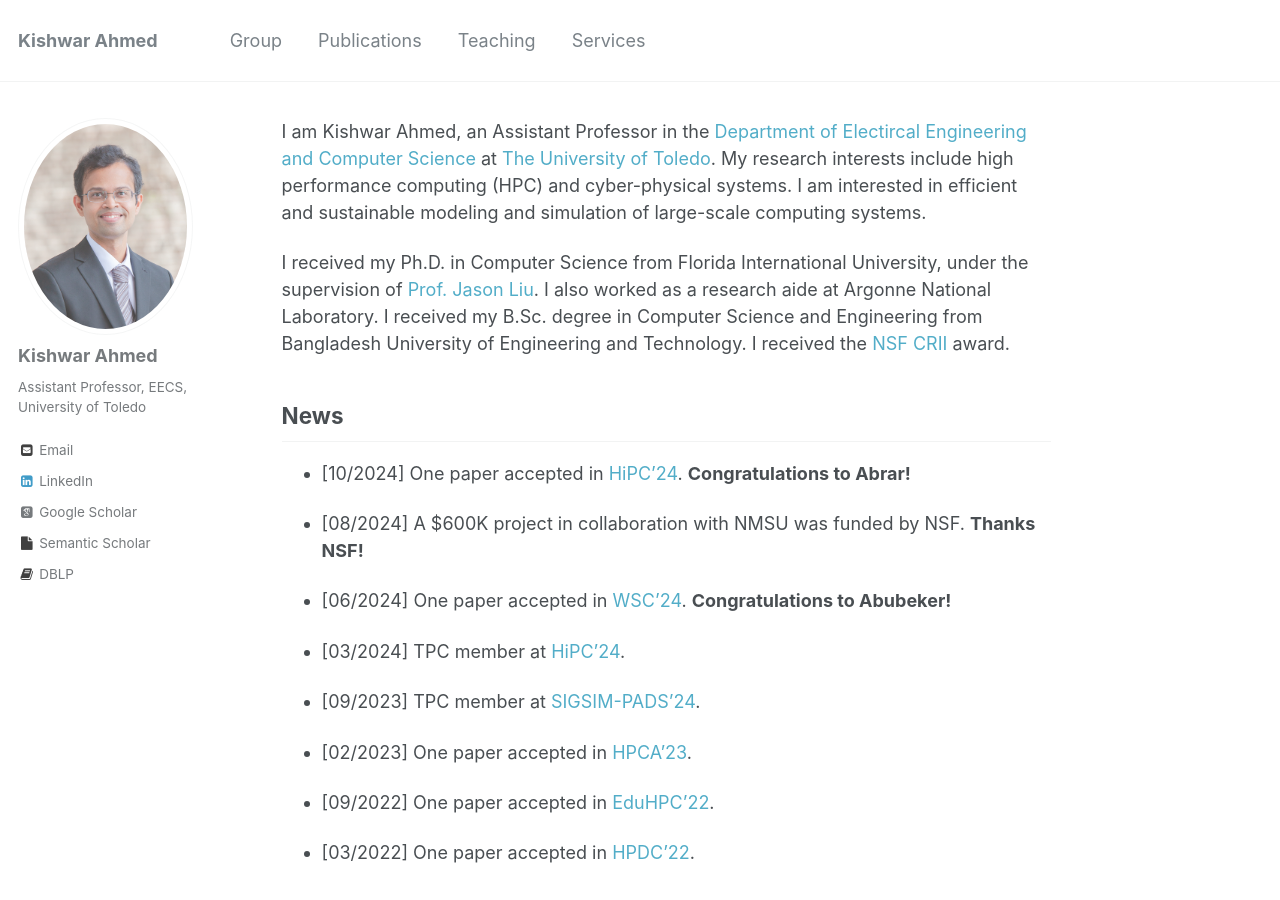
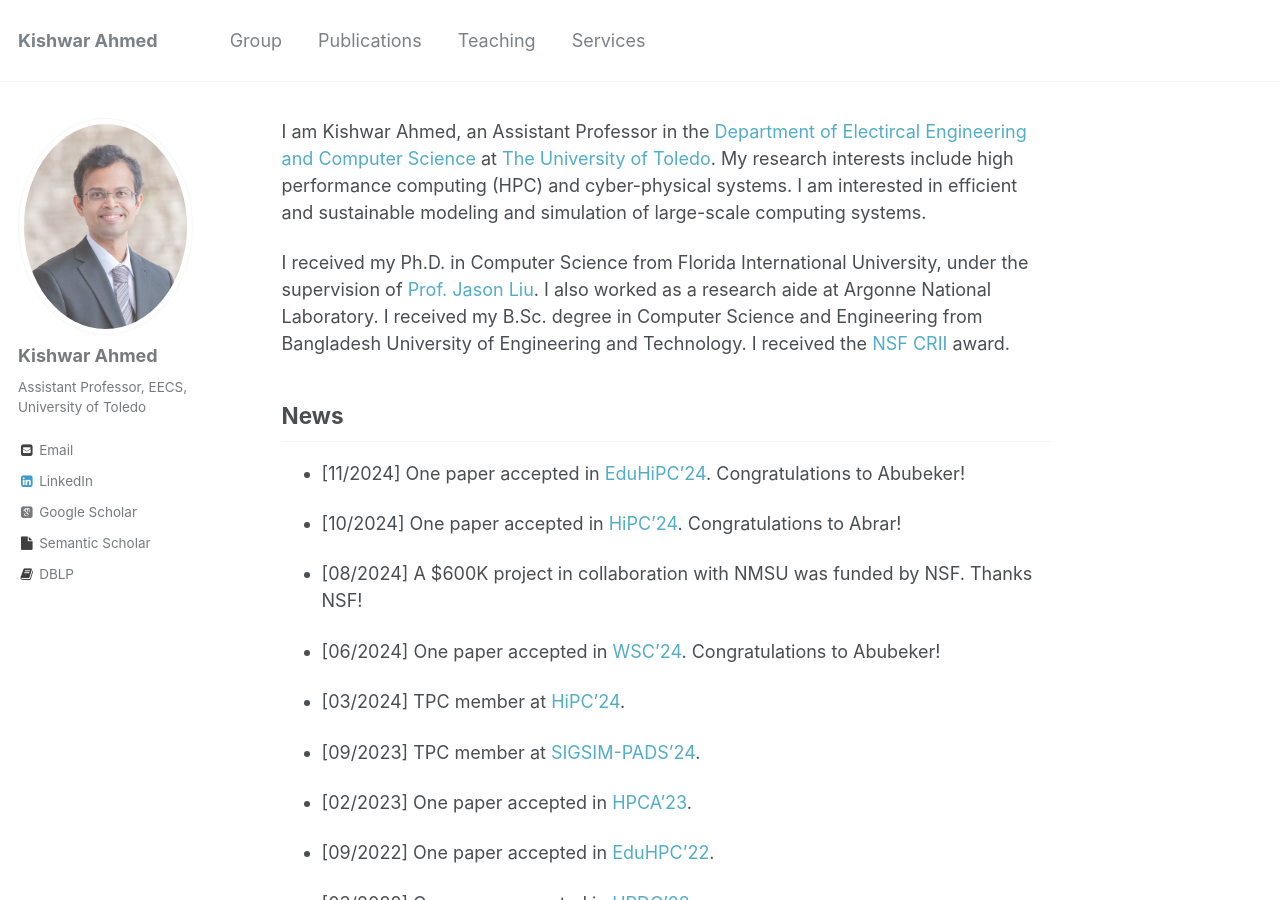
Before and after one commit to kishwarbd/kishwarbd.github.io, a Jekyll site: the page built from _pages/about.md, in a window 1280 px wide and 900 px high. Built offline with Jekyll 4.4.1, drawn with Linux system fonts in a browser that asks for light colours; some web fonts are replaced.

Commit message:
Update about.md

```diff
--- a/_pages/about.md
+++ b/_pages/about.md
@@ -14,11 +14,13 @@ Jason Liu](https://people.cis.fiu.edu/liux/). I also worked as a research aide a
 
 
 ## News
-* [10/2024] One paper accepted in [HiPC'24](https://www.hipc.org/). **Congratulations to Abrar!**
+* [11/2024] One paper accepted in [EduHiPC'24](https://tcpp.cs.gsu.edu/curriculum/?q=eduHiPC24). Congratulations to Abubeker!
 
-* [08/2024] A $600K project in collaboration with NMSU was funded by NSF. **Thanks NSF!**
+* [10/2024] One paper accepted in [HiPC'24](https://www.hipc.org/). Congratulations to Abrar!
 
-* [06/2024] One paper accepted in [WSC'24](https://meetings.informs.org/wordpress/wsc2024/). **Congratulations to Abubeker!**
+* [08/2024] A $600K project in collaboration with NMSU was funded by NSF. Thanks NSF!
+
+* [06/2024] One paper accepted in [WSC'24](https://meetings.informs.org/wordpress/wsc2024/). Congratulations to Abubeker!
 
 * [03/2024] TPC member at [HiPC'24](https://www.hipc.org/).
 
```
